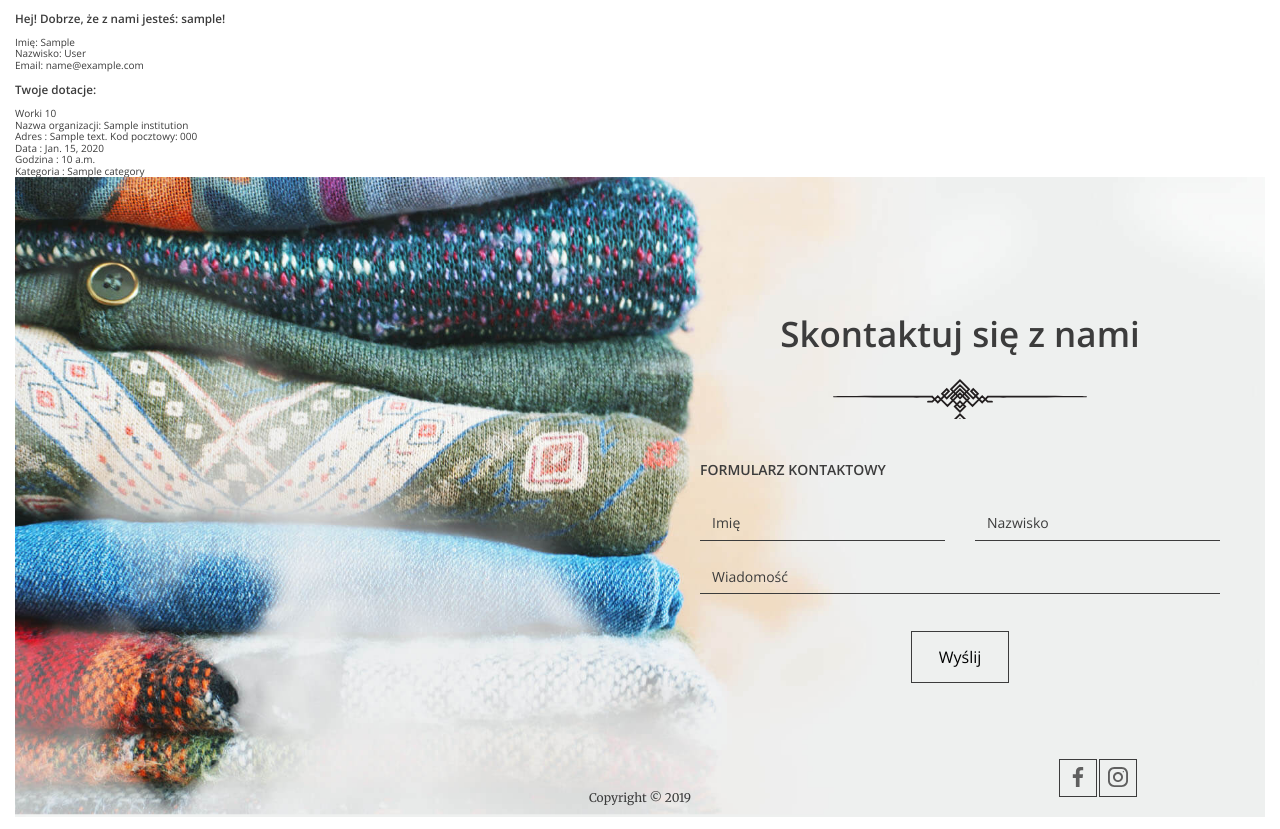
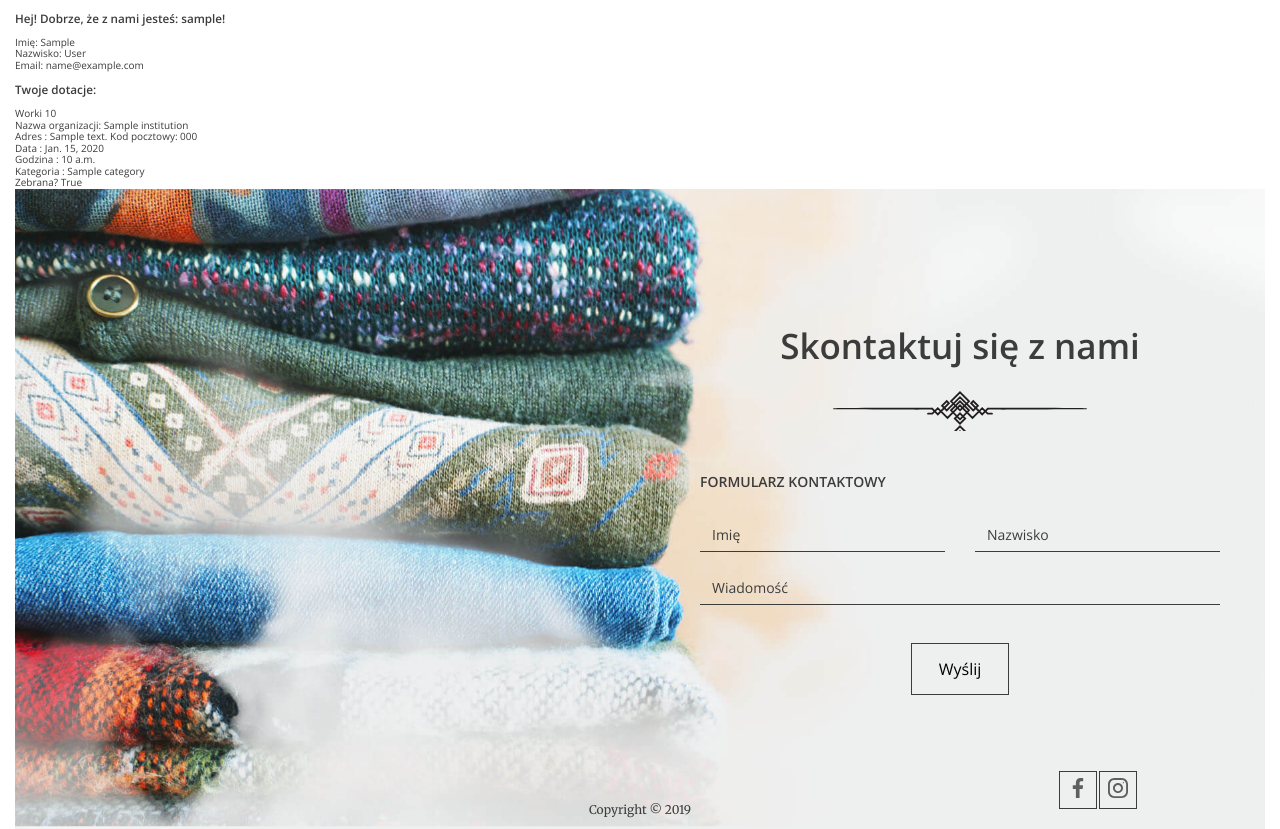
Before and after one commit to MarcinSerwinski/ShareIt, a Django app: page /user/ in a window 1280 px wide. Shown: the part 179-1008 px from the top of the page. Run offline with Django 4.2, Linux system fonts and the light colour scheme; a user stored in the database is signed in; tables that the repository leaves empty hold one stand-in row (values such as "Sample post").

Commit message:
added is_taken boolean field to donation model

```diff
--- a/home/models.py
+++ b/home/models.py
@@ -35,6 +35,7 @@ class Donation(models.Model):
     pick_up_date = models.DateField()
     pick_up_time = models.TimeField()
     user = models.ForeignKey(User, on_delete=models.CASCADE)
+    is_taken = models.BooleanField(default=False)
 
 
 
--- a/home/templates/home/user.html
+++ b/home/templates/home/user.html
@@ -31,6 +31,7 @@
                 <div class="col-0 col-md-3">Godzina : {{ donation.pick_up_time }} </div>
                 <div class="col-0 col-md-3">Kategoria : {% for category in donation.categories.all %}
                     {{ category.name }} {% endfor %}</div>
+                <div class="col-0 col-md-3">Zebrana? {{ donation.is_taken }} </div>
                 {% empty %}
                 <div class="row text-center">Jeszcze nic nie przekazano.</div>
             </div>
```
Lines whose indentation alone changed are shown as unchanged.
